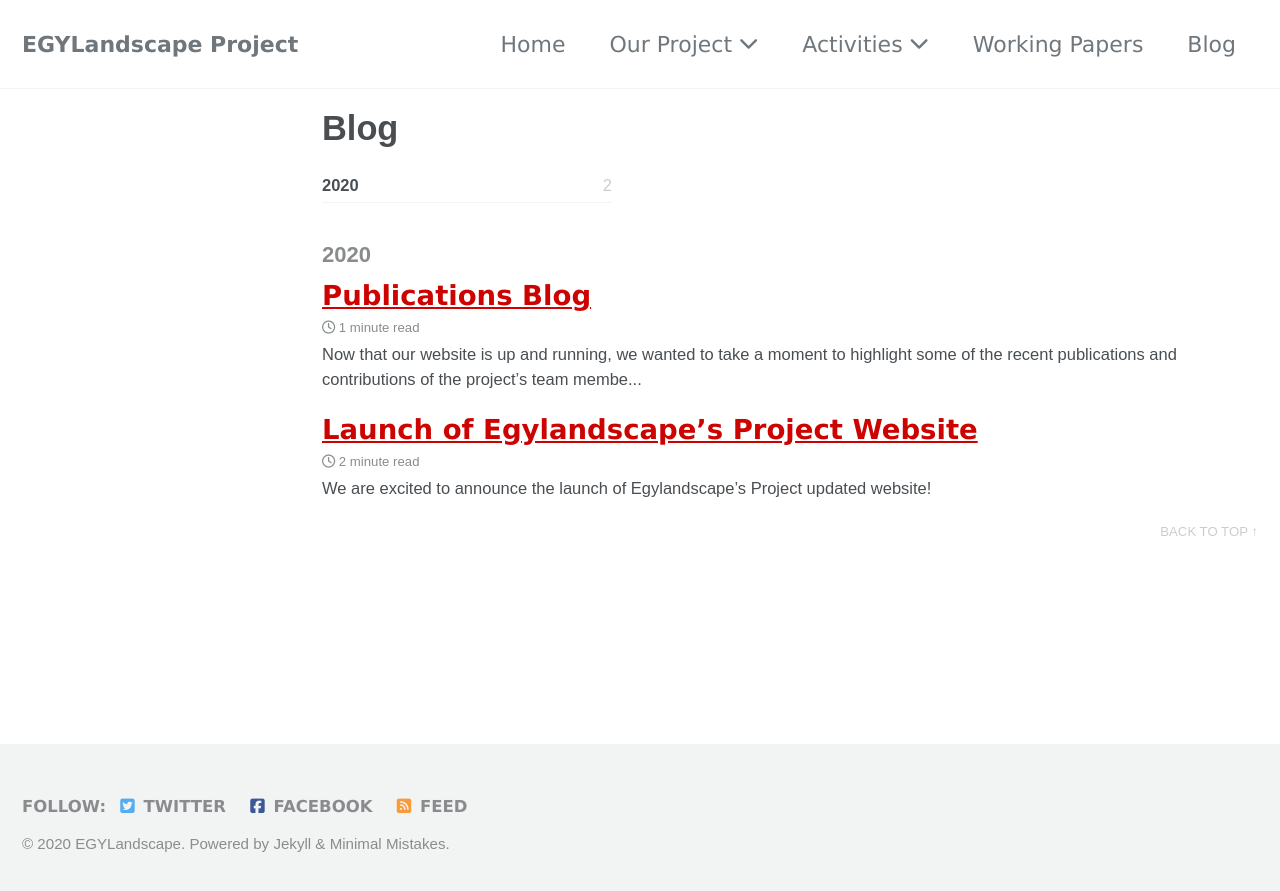
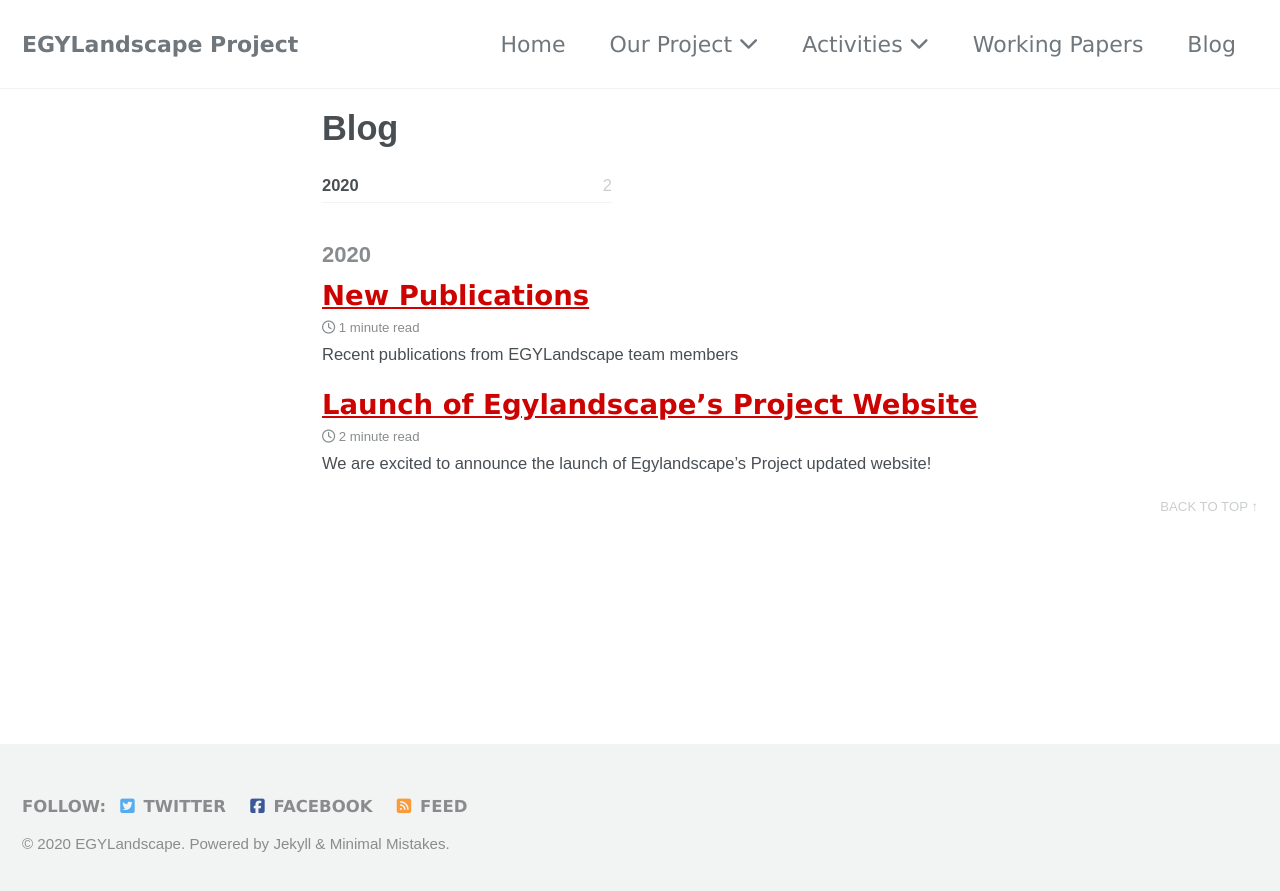
Before and after one commit to mhshaaban/egylandscapeproject.github.io, a Jekyll site: the page built from _pages/blog-archive.md, in a window 1280 px wide. Shown: the top 891 px of the page. Built offline with Jekyll 4.4.1, drawn with Linux system fonts in a browser that asks for light colours; cached includes are drawn as plain includes; nearby versions of some CDN libraries; some web fonts are replaced.

Commit message:
Update 2020-10-21-publications-blog.md

```diff
--- a/_posts/2020-10-21-publications-blog.md
+++ b/_posts/2020-10-21-publications-blog.md
@@ -1,3 +1,13 @@
+---
+title: "New Publications"
+excerpt: "Recent publications from EGYLandscape team members"
+type: "Blog Post"
+tags:
+  - Website
+  - Team
+  - Publications
+---
+
 Now that our website is up and running, we wanted to take a moment to highlight some of the recent publications and contributions of the project's team members from the last few months.
 
 EGYLandscape Project participant Bethany Walker (Uni. Bonn) co-edited a volume with Abdelkader El Ghouz entitled, "*Living with Nature and Things: Contributions to a New Social History of the Middle Islamic Periods*." This new book brings together a selection of contributions that emerged from annual conferences held at the Annemarie Schimmel Mamluk Kolleg in Bonn over the past few years. EGYLandscape contributors were active at the Kolleg, its conferences and events, and also are well represented in Walker's contribution with chapters:
```
